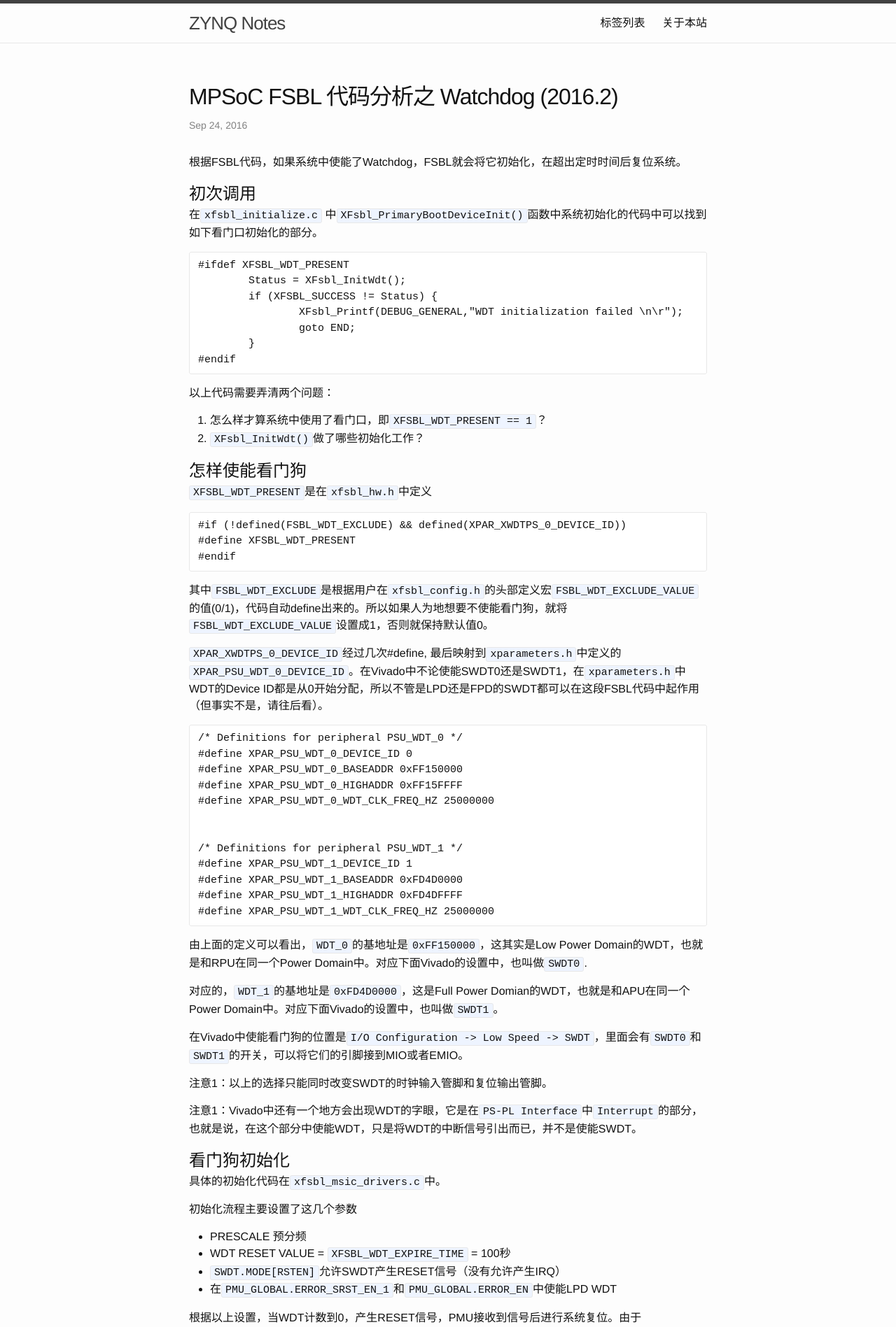
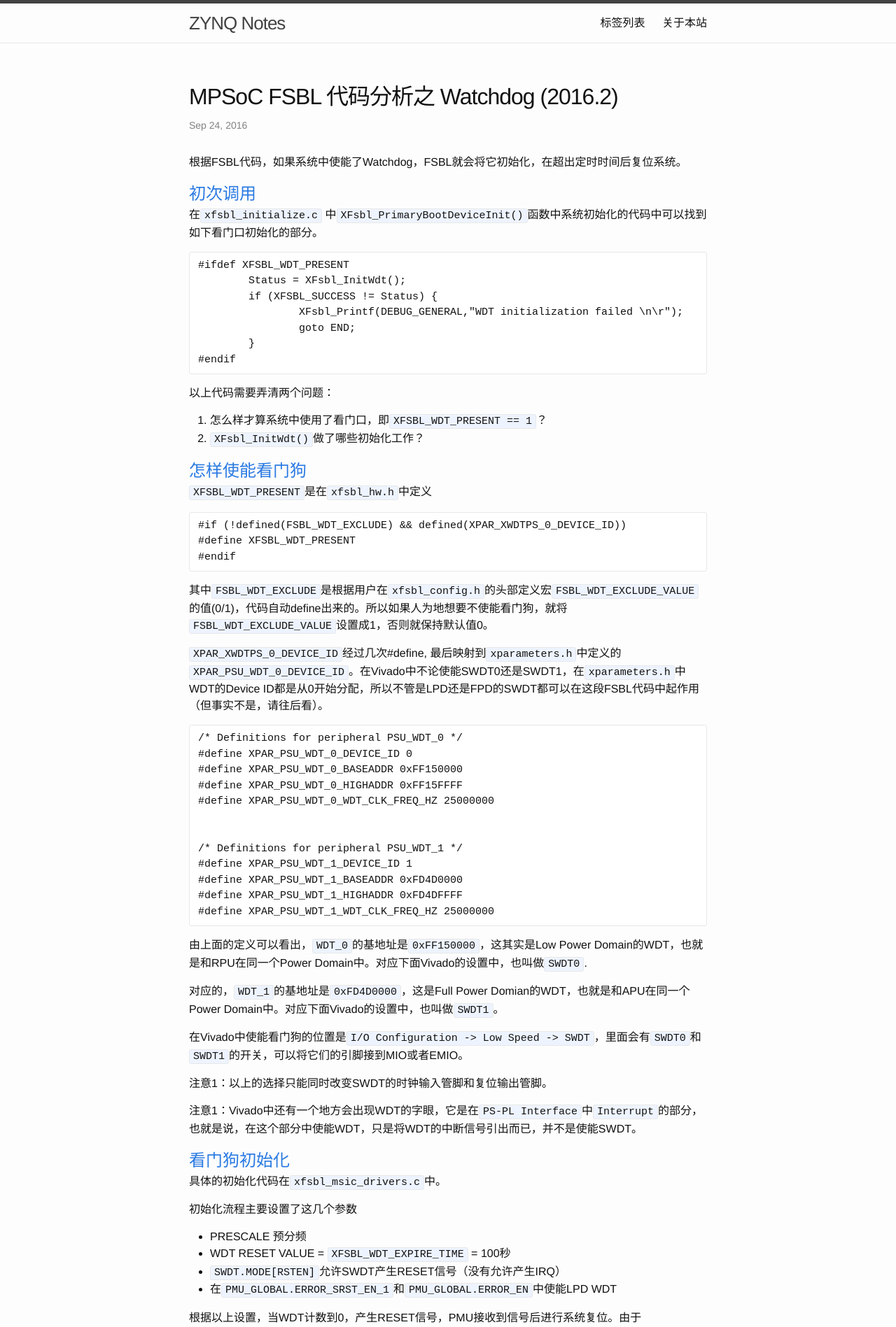
Before and after one commit to zynqnotes/zynqnotes.github.io, a Jekyll site: the page built from _posts/2016-09-24-mpsoc-fsbl-watchdog-2016-2.md, in a window 1280 px wide. Shown: the top 1897 px of the page at 70% size. Built offline with Jekyll 4.4.1, drawn with Linux system fonts in a browser that asks for light colours.

Commit message:
remove style of h1 to reserver for title

```diff
--- a/_sass/_layout.scss
+++ b/_sass/_layout.scss
@@ -211,30 +211,20 @@
 .post-content {
     margin-bottom: $spacing-unit;
 
-    h1 {
-        font-size: 24px;
-        color: $brand-color;
-
-        @include media-query($on-laptop) {
-            font-size: 22px;
-        }
-    }
-
-
 
     h2 {
         font-size: 24px;
-
+        color: $brand-color;
         @include media-query($on-laptop) {
             font-size: 22px;
         }
     }
 
     h3 {
-        font-size: 20px;
+        font-size: 24px;
 
         @include media-query($on-laptop) {
-            font-size: 18px;
+            font-size: 22px;
         }
     }
 
```
